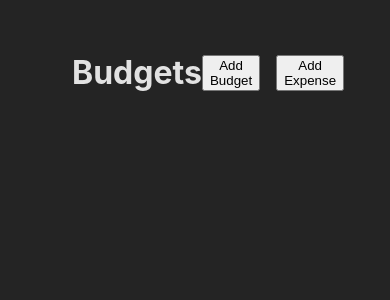
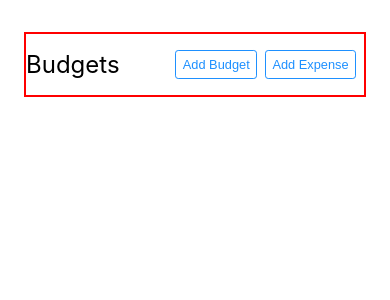
Before and after one commit to MIbrahim71/react-budget-app, a React (Vite) app: page / in a window 390 px wide. Shown: the top 300 px of the page. Built offline with nearby package versions, Linux system fonts and the light colour scheme.

Commit message:
header styling

```diff
--- a/src/index.css
+++ b/src/index.css
@@ -1,22 +1,49 @@
 :root {
   font-family: Inter, system-ui, Avenir, Helvetica, Arial, sans-serif;
-  font-weight: 400;
   color-scheme: light dark;
   color: rgba(255, 255, 255, 0.87);
-  background-color: #242424;
+  background-color: white;
 }
 
 .header {
   display: flex;
   justify-content: space-between;
-  margin: 2rem 4rem;
+  margin: 2rem 1rem;
+  border: 2px solid red;
 }
 
-.header-btns {
-  display: flex;
-  align-items: center;
+.header h1 {
+  font-weight: 400;
+  color: black;
 }
 
-.header-btns button {
-  margin-right: 1rem;
+.header-btns button:hover {
+  background-color: dodgerblue;
+  color: white;
+  cursor: pointer;
 }
+
+/* ////////////// */
+/* MEDIA QUERIES */
+
+@media only screen and (max-width: 736px) {
+  .header h1 {
+    font-size: 1.5rem;
+    margin-right: 1rem;
+  }
+
+  .header-btns {
+    display: flex;
+    align-items: center;
+  }
+
+  .header-btns button {
+    color: dodgerblue;
+    background-color: white;
+    font-size: 0.8rem;
+    padding: 0.4rem 0.4rem;
+    margin-right: 0.5rem;
+    border-radius: 0.2rem;
+    border: 1px solid dodgerblue;
+  }
+}
```
